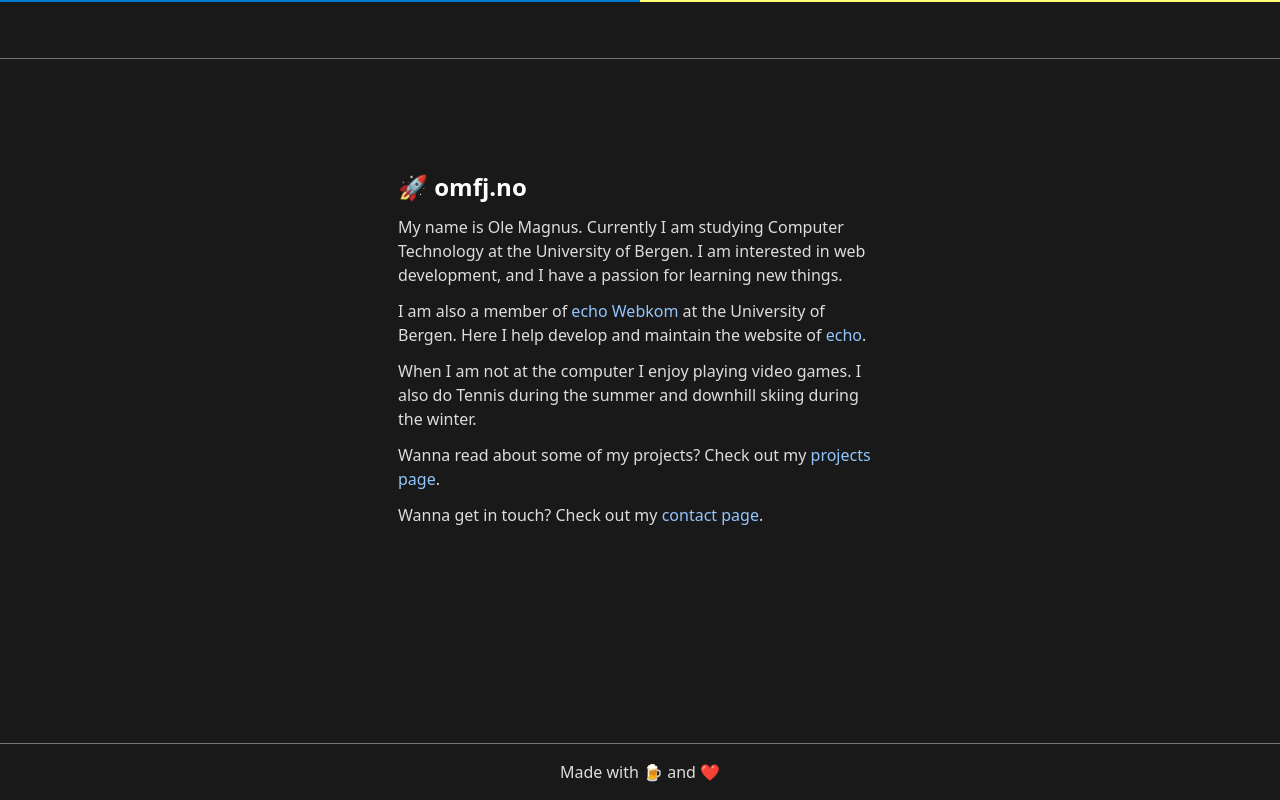
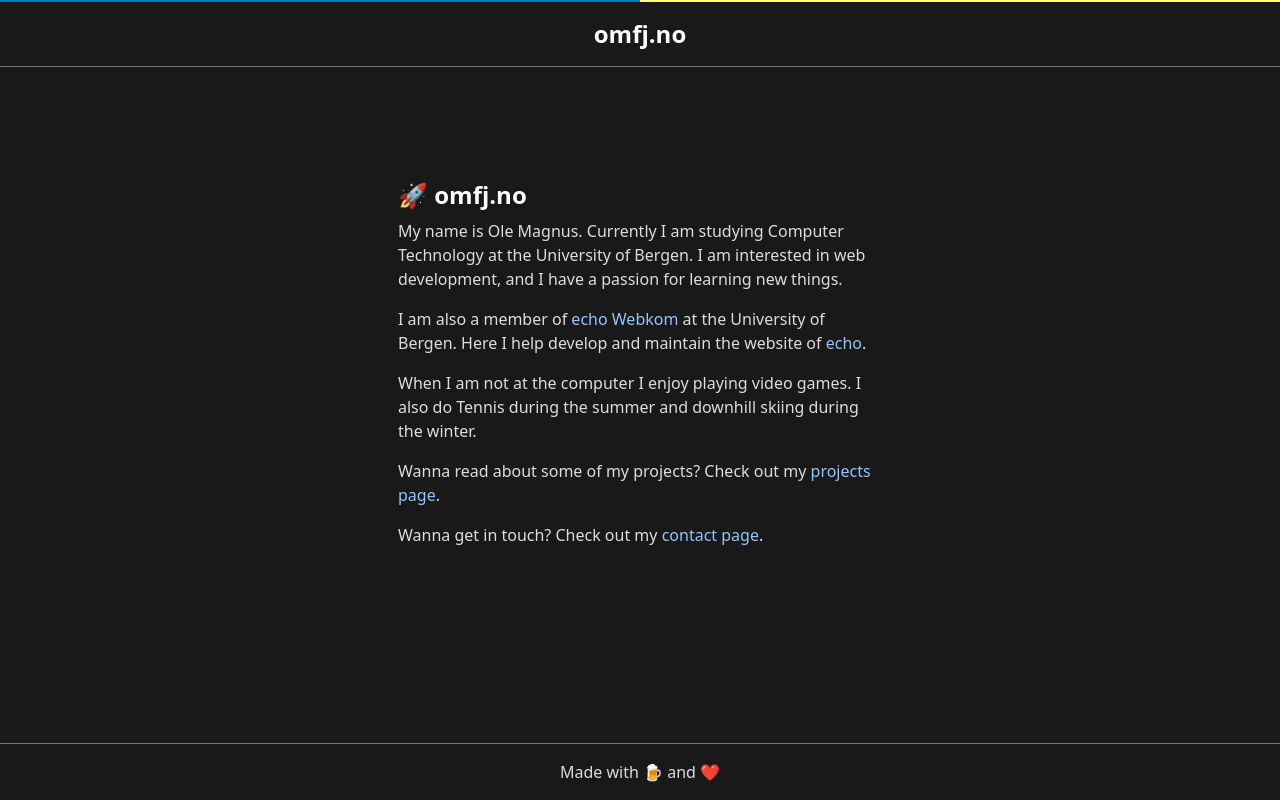
Before and after one commit to omfj/omfj.no, an Astro site: page / in a window 1280 px wide. Built offline with nearby package versions, Linux system fonts and the light colour scheme; Astro itself is replaced by a stand-in of ours; some icons are missing.

Commit message:
delete markdown.css

```diff
--- a/src/components/Header.astro
+++ b/src/components/Header.astro
@@ -23,7 +23,7 @@ const navItems = [
   <header
     class="flex flex-col border-b border-neutral-500 transition-all duration-200"
   >
-    <div class="flex flex-row px-5 md:px-10 py-3">
+    <div class="flex flex-row px-5 md:px-10 py-2 justify-between items-center">
       <button
         class="h-8 w-8 text-white hover:text-white transition-colors duration-200"
       >
@@ -32,7 +32,9 @@ const navItems = [
         </a>
       </button>
 
-      <Spacer />
+      <a class="hover:no-underline" href="/">
+        <p class="font-bold text-2xl text-white">omfj.no</p>
+      </a>
 
       <button
         class="dropdown-toggle h-8 w-8 hover:cursor-pointer text-white transition-colors duration-200"
--- a/src/layouts/PostLayout.astro
+++ b/src/layouts/PostLayout.astro
@@ -1,5 +1,4 @@
 ---
-import "../styles/markdown.css";
 import PageLayout from "./PageLayout.astro";
 
 export interface Props {
@@ -19,7 +18,7 @@ const {
 <PageLayout title={title} description={description}>
   <main>
     <div class="content">
-      <h1 class="text-3xl">{title}</h1>
+      <h1 class="text-3xl mb-1">{title}</h1>
       {pubDate && <time>{pubDate}</time>}
       {
         updatedDate && (
--- a/src/pages/index.astro
+++ b/src/pages/index.astro
@@ -5,7 +5,7 @@ import PageLayout from "../layouts/PageLayout.astro";
 
 <PageLayout title={SITE_TITLE} description={SITE_DESCRIPTION}>
   <main>
-    <div class="content max-w-[500px] center flex flex-col gap-3">
+    <div class="content max-w-[500px] center flex flex-col">
       <h1 class="text-2xl font-bold">‍🚀 omfj.no</h1>
       <p>
         My name is Ole Magnus. Currently I am studying Computer Technology at
--- a/src/styles/global.css
+++ b/src/styles/global.css
@@ -23,4 +23,12 @@
   .content {
     @apply px-2 py-8 mx-auto max-w-[700px];
   }
+
+  p {
+    @apply py-2;
+  }
+
+  li {
+    @apply list-disc ml-5;
+  }
 }
--- a/src/styles/markdown.css
+++ /dev/null
@@ -1,13 +0,0 @@
-@tailwind base;
-@tailwind components;
-@tailwind utilities;
-
-@layer base {
-  p {
-    @apply py-2;
-  }
-
-  li {
-    @apply list-disc ml-5;
-  }
-}
```
